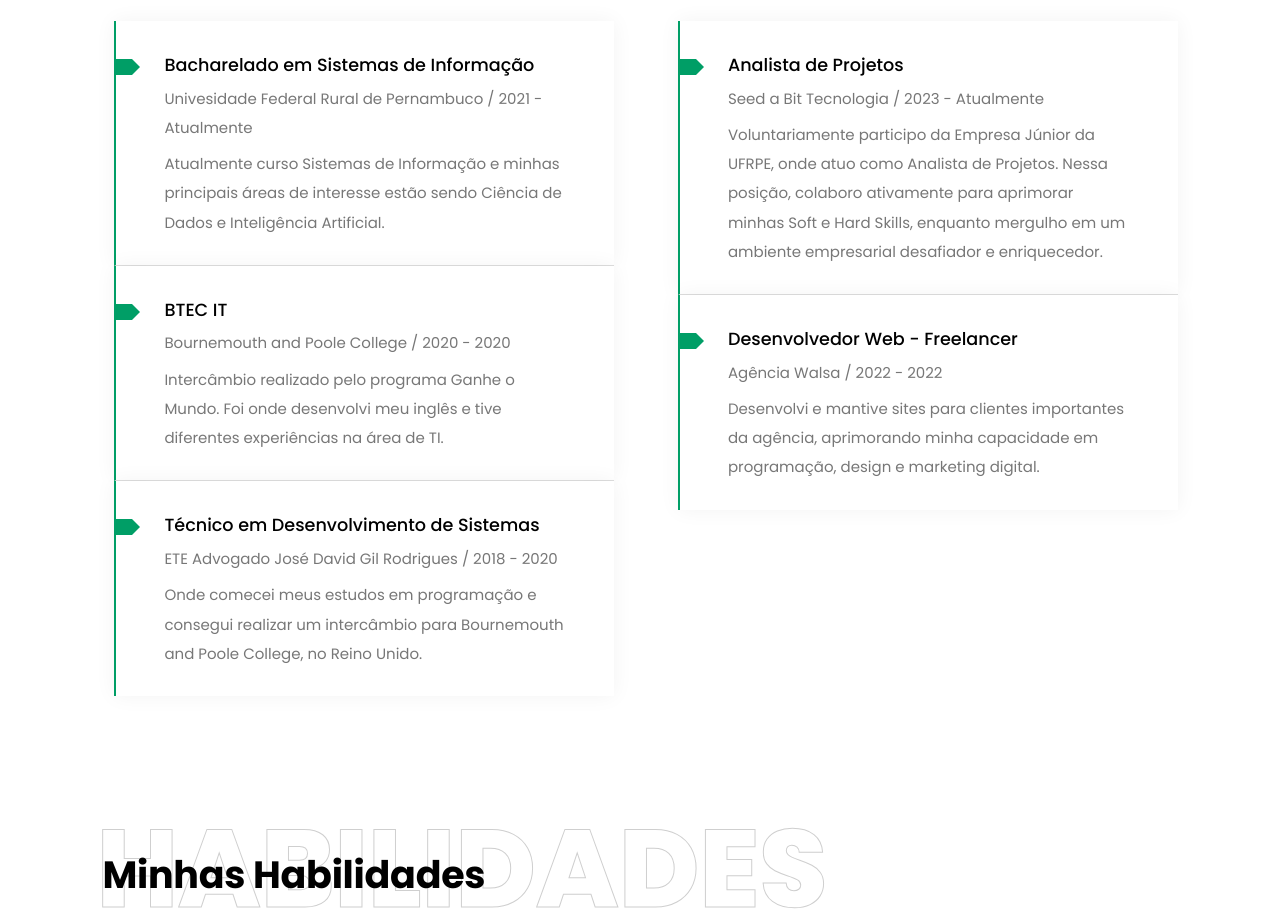
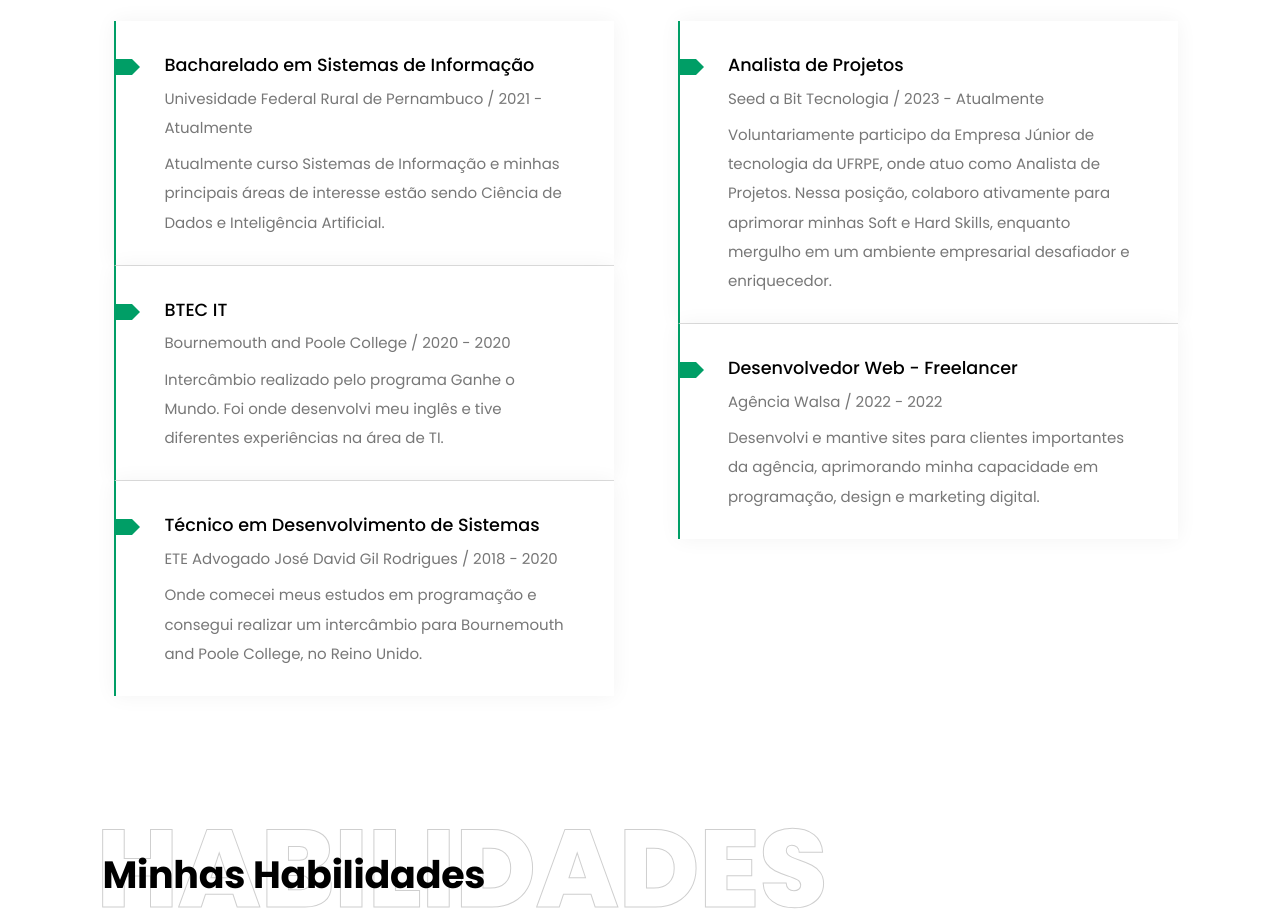
Before and after one commit to eduardoesnc/Portfolio-Eduardoesnc, a React (Create React App) app: page / in a window 1280 px wide. Shown: the part 1760-2677 px from the top of the page. Built offline with nearby package versions, Linux system fonts and the light colour scheme.

Commit message:
Alteração do arquivo do Currículo

```diff
--- a/src/components/resume-section/resume.js
+++ b/src/components/resume-section/resume.js
@@ -47,7 +47,7 @@ export function Resume(){
               <span className='item-arrow'></span>
               <h5>Analista de Projetos</h5>
               <p className='card-resume-details'>Seed a Bit Tecnologia / 2023 - Atualmente</p>
-              <p className='card-resume-description'>Voluntariamente participo da Empresa Júnior da UFRPE, onde atuo como Analista de Projetos. Nessa posição, colaboro ativamente para aprimorar minhas Soft e Hard Skills, enquanto mergulho em um ambiente empresarial desafiador e enriquecedor.</p>
+              <p className='card-resume-description'>Voluntariamente participo da Empresa Júnior de tecnologia da UFRPE, onde atuo como Analista de Projetos. Nessa posição, colaboro ativamente para aprimorar minhas Soft e Hard Skills, enquanto mergulho em um ambiente empresarial desafiador e enriquecedor.</p>
             </div>
 
             <div className='card-resume'>
```
Also changed, not shown: 1 other file (tests, documents, lock files or other folders).
